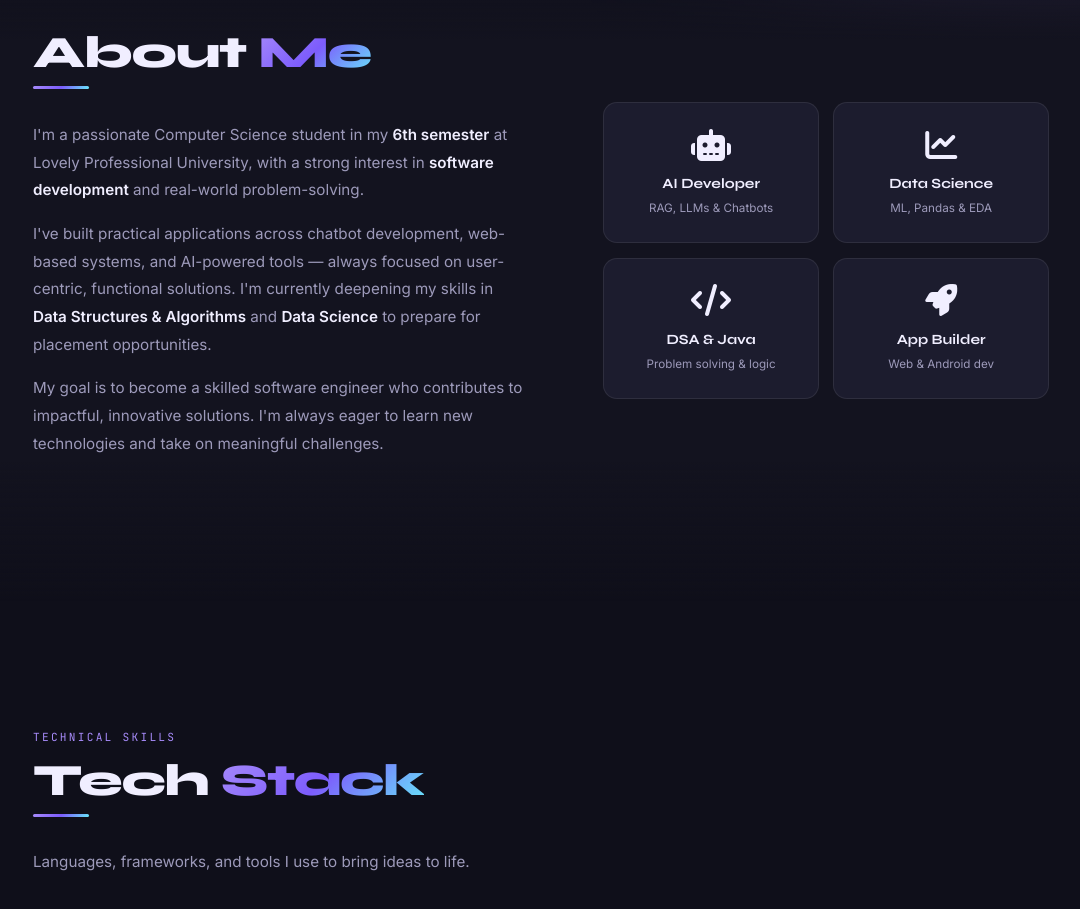
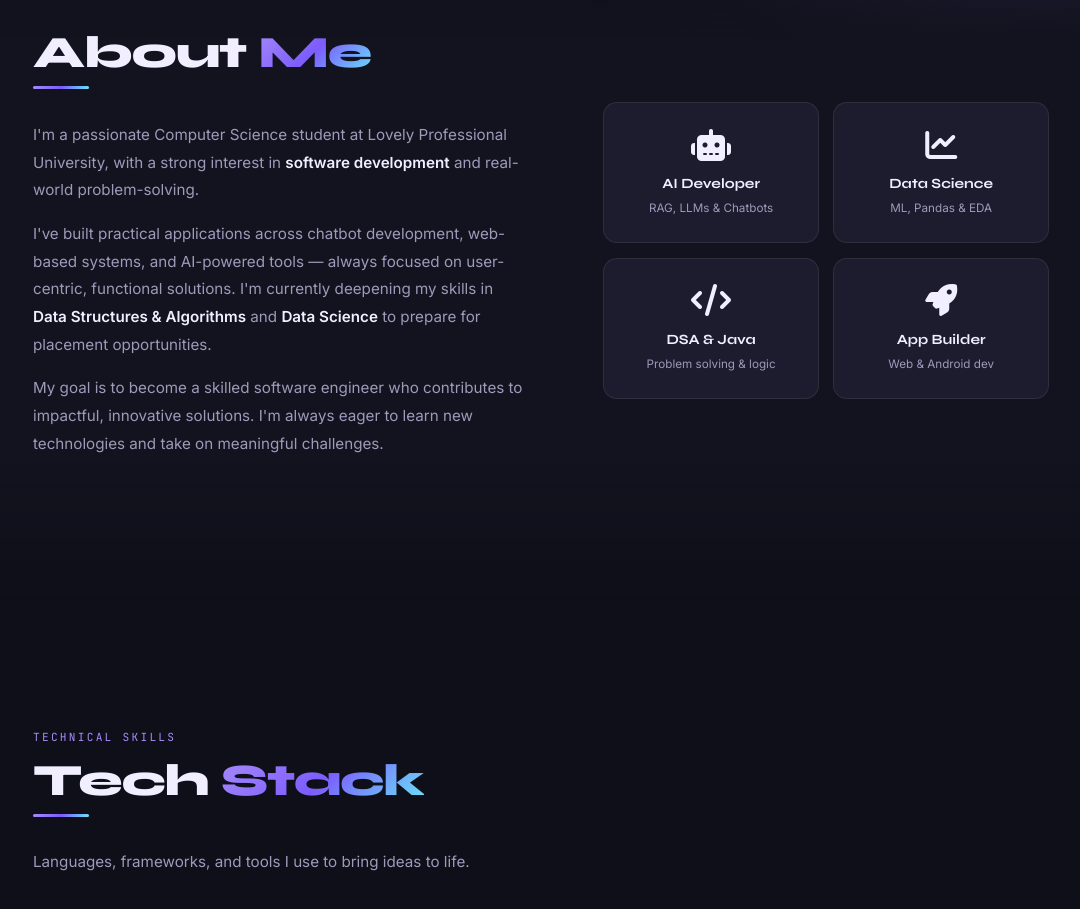
Before and after one commit to jatinvohra11/Portfolio, a plain HTML site: page index.html in a window 1280 px wide. Shown: the part 900-1809 px from the top of the page, without its empty margins (99-1179 px from the left). Drawn offline with Linux system fonts and the light colour scheme; no server answers.

Commit message:
delete my 6th sem

```diff
--- a/index.html
+++ b/index.html
@@ -93,7 +93,7 @@
           <h2 class="title-split">About <span class="col">Me</span></h2>
           <div class="title-underline"></div>
           <div class="about-bio">
-            <p>I'm a passionate Computer Science student in my <strong>6th semester</strong> at Lovely Professional University, with a strong interest in <strong>software development</strong> and real-world problem-solving.</p>
+            <p>I'm a passionate Computer Science student at Lovely Professional University, with a strong interest in <strong>software development</strong> and real-world problem-solving.</p>
             <p>I've built practical applications across chatbot development, web-based systems, and AI-powered tools — always focused on user-centric, functional solutions. I'm currently deepening my skills in <strong>Data Structures & Algorithms</strong> and <strong>Data Science</strong> to prepare for placement opportunities.</p>
             <p>My goal is to become a skilled software engineer who contributes to impactful, innovative solutions. I'm always eager to learn new technologies and take on meaningful challenges.</p>
           </div>
```
